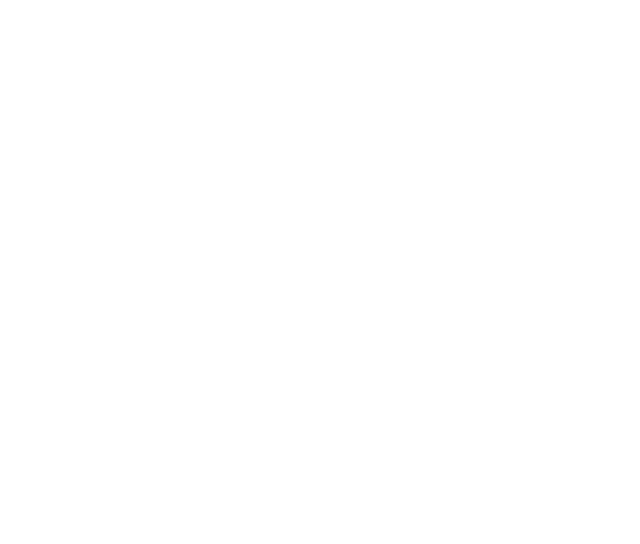
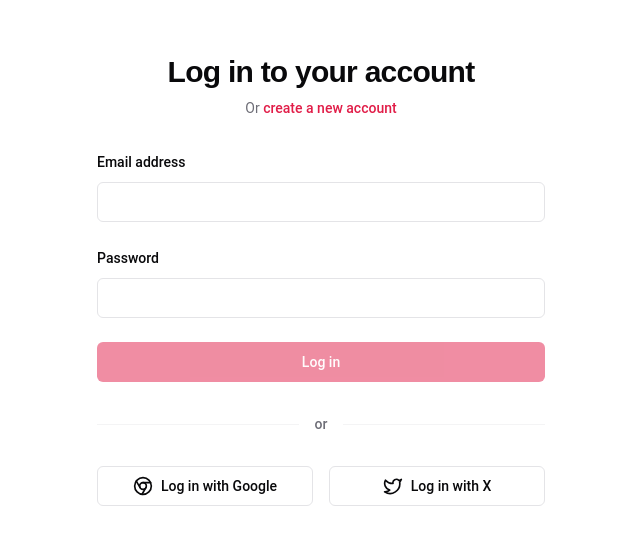
Before and after one commit to JoelOnyedika/Tweetflow, a React (Vite) app in the folder frontend/: page /login in a window 1280 px wide. Before the commit this address had no page. Shown: the part 132-676 px from the top of the page, without its empty margins (319-959 px from the left). Built offline with nearby package versions, Linux system fonts and the light colour scheme.

Commit message:
Made the login form

```diff
--- a/frontend/src/App.tsx
+++ b/frontend/src/App.tsx
@@ -11,6 +11,7 @@
 import Settings from "@/components/settings/Settings";
 import TemplateCreator from "@/components/templates/ui/TemplateCreator";
 import Signup from "@/components/auth/Signup";
+import Login from "@/components/auth/Login";
 import "./index.css";
 
 function App() {
@@ -28,6 +29,7 @@
         <Route path="/:id/settings" element={<Settings />} />
         <Route path="/templatecreator" element={<TemplateCreator />} />
         <Route path="/signup" element={<Signup />} />
+        <Route path="/login" element={<Login />} />
       </Routes>
     </Router>
   );
--- a/frontend/src/components/auth/Login.tsx
+++ b/frontend/src/components/auth/Login.tsx
@@ -0,0 +1,128 @@
+import React from "react";
+import { Link } from "react-router-dom";
+import { useForm } from "react-hook-form";
+import { zodResolver } from "@hookform/resolvers/zod";
+import * as z from "zod";
+import { Chrome, Twitter, Loader2 } from "lucide-react";
+import { Form, FormControl, FormField, FormItem, FormLabel } from "@/components/ui/form";
+import { Input } from "@/components/ui/input";
+import { Button } from "@/components/ui/button";
+import { useToast } from "@/components/ui/use-toast";
+
+const formSchema = z.object({
+  email: z.string().email({
+    message: "Please enter a valid email address.",
+  }),
+  password: z.string().min(1, {
+    message: "Password is required.",
+  }),
+});
+
+export default function Login() {
+  const { toast } = useToast();
+  const form = useForm({
+    resolver: zodResolver(formSchema),
+    defaultValues: {
+      email: "",
+      password: "",
+    },
+    mode: "onChange",
+  });
+
+  const onSubmit = async (values) => {
+    try {
+      // Simulate API call
+      await new Promise((resolve) => setTimeout(resolve, 2000));
+      console.log(values);
+      toast({
+        title: "Login successful.",
+        description: "Welcome back!",
+      });
+    } catch (error) {
+      toast({
+        title: "Login failed.",
+        description: "Please check your credentials and try again.",
+        variant: "destructive",
+      });
+    }
+  };
+
+  return (
+    <div className="flex min-h-screen items-center justify-center bg-background px-4 py-12 sm:px-6 lg:px-8">
+      <div className="w-full max-w-md space-y-8">
+        <div>
+          <h2 className="mt-6 text-center text-3xl font-bold tracking-tight text-foreground">Log in to your account</h2>
+          <p className="mt-2 text-center text-sm text-muted-foreground">
+            Or{" "}
+            <Link to="/signup" className="font-medium text-primary hover:text-primary-foreground">
+              create a new account
+            </Link>
+          </p>
+        </div>
+        <Form {...form}>
+          <form onSubmit={form.handleSubmit(onSubmit)} className="space-y-6">
+            <FormField
+              control={form.control}
+              name="email"
+              render={({ field }) => (
+                <FormItem>
+                  <FormLabel>Email address</FormLabel>
+                  <FormControl>
+                    <Input type="email" {...field} />
+                  </FormControl>
+                  {form.formState.errors.email && (
+                    <p className="mt-1 text-sm text-red-500">{form.formState.errors.email.message}</p>
+                  )}
+                </FormItem>
+              )}
+            />
+            <FormField
+              control={form.control}
+              name="password"
+              render={({ field }) => (
+                <FormItem>
+                  <FormLabel>Password</FormLabel>
+                  <FormControl>
+                    <Input type="password" {...field} />
+                  </FormControl>
+                  {form.formState.errors.password && (
+                    <p className="mt-1 text-sm text-red-500">{form.formState.errors.password.message}</p>
+                  )}
+                </FormItem>
+              )}
+            />
+            <Button
+              type="submit"
+              className="w-full"
+              disabled={!form.formState.isValid || form.formState.isSubmitting}
+            >
+              {form.formState.isSubmitting ? (
+                <>
+                  <Loader2 className="mr-2 h-4 w-4 animate-spin" />
+                  Logging in...
+                </>
+              ) : (
+                "Log in"
+              )}
+            </Button>
+          </form>
+        </Form>
+        <div className="flex items-center justify-between">
+          <div className="flex-1 border-t border-muted" />
+          <span className="mx-4 text-sm font-medium text-muted-foreground">or</span>
+          <div className="flex-1 border-t border-muted" />
+        </div>
+        <div className="grid grid-cols-2 gap-4">
+          <Button variant="outline" className="w-full" onClick={() => console.log("Google login")}>
+            <Chrome className="mr-2 h-5 w-5" />
+            Log in with Google
+          </Button>
+          <Button variant="outline" className="w-full" onClick={() => console.log("X login")}>
+            <Twitter className="mr-2 h-5 w-5" />
+            Log in with X
+          </Button>
+        </div>
+      </div>
+    </div>
+  );
+}
--- a/frontend/src/components/auth/Signup.tsx
+++ b/frontend/src/components/auth/Signup.tsx
@@ -58,7 +58,7 @@
           <h2 className="mt-6 text-center text-3xl font-bold tracking-tight text-foreground">Sign up for an account</h2>
           <p className="mt-2 text-center text-sm text-muted-foreground">
             Or{" "}
-            <Link to="/signin" className="font-medium text-primary hover:text-primary-foreground">
+            <Link to="/login" className="font-medium text-primary hover:text-primary-foreground">
               sign in to your existing account
             </Link>
           </p>
```
